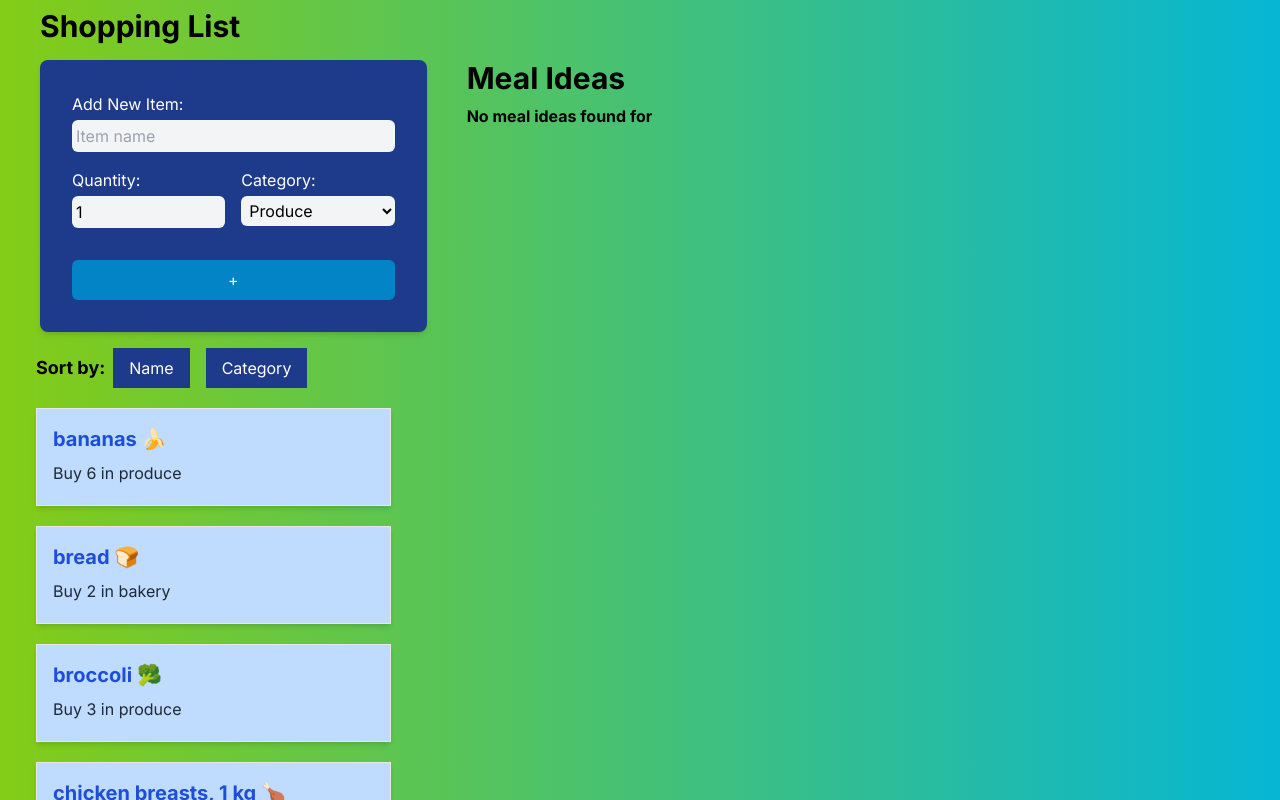
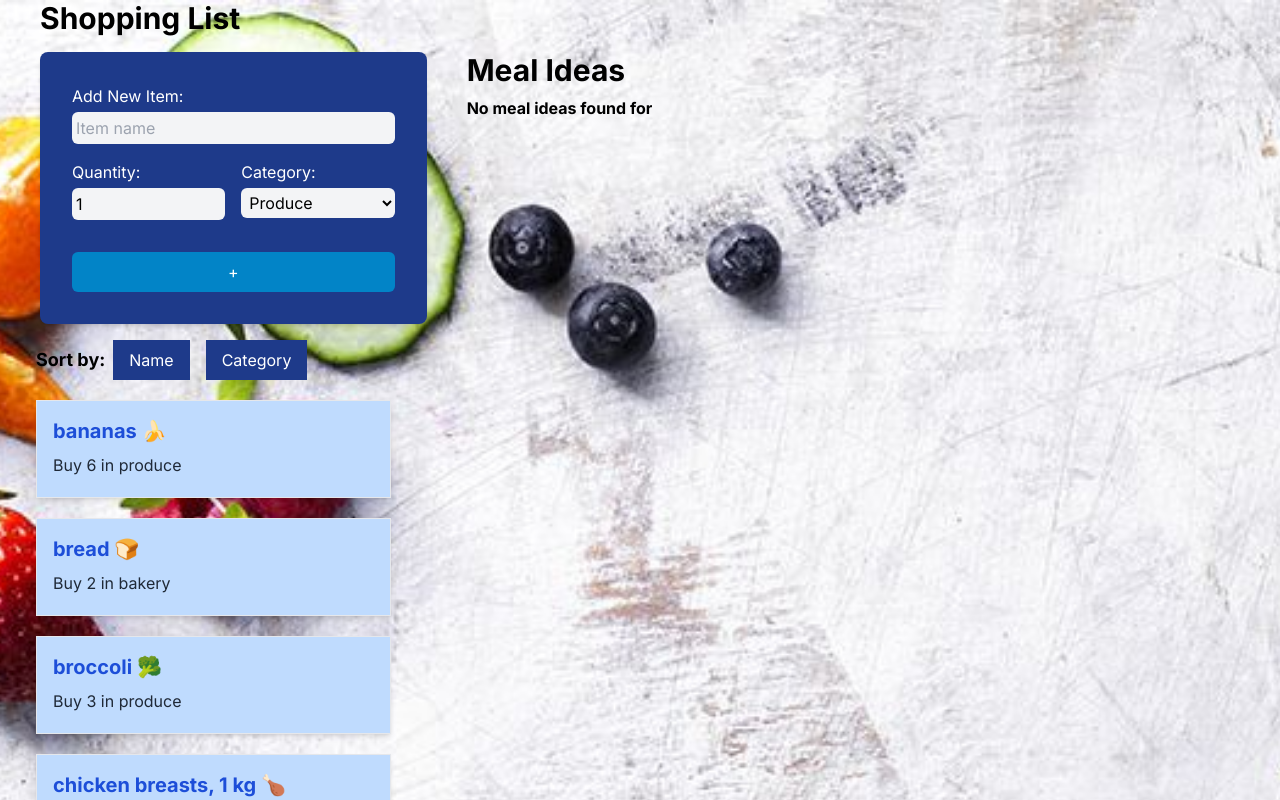
Before and after one commit to mosmee21/cprg306-assignments, a Next.js app: page /week7 in a window 1280 px wide. Shown: the top 800 px of the page. Built offline with nearby package versions, Linux system fonts and the light colour scheme.

Commit message:
background changed

```diff
--- a/app/page.js
+++ b/app/page.js
@@ -4,7 +4,7 @@ import StudentInfo from "./studentInfo";
 export default function page() {
   return (
       <div className=" min-h-screen text-center text-violet-900 bg-gradient-to-r from-lime-500 to-cyan-500 p-10 m-10 rounded-lg font-bold ">
-        <h1 className="text-2xl xt-decoration-line: underline mt-10 mb-10" >CPRG 306: Web Development 2 - Assignments</h1>
+        <h1 className="text-2xl xt-decoration-line: underline mt-10 mb-10 shadow-red-500 " >CPRG 306: Web Development 2 - Assignments</h1>
         <StudentInfo/><br></br>
         <Link href="./week2"className="hover:text-white">Week 2</Link><br/>
         <Link href="./week3"className="hover:text-white">Week 3</Link><br/>
--- a/app/week7/page.js
+++ b/app/week7/page.js
@@ -5,6 +5,8 @@ import ItemList from './item-list';
 import NewItem from './new-item';
 import itemsData from './items.json';
 import MealIdeas from './meal-ideas';
+
+
 
 function Page() {
   const [items, setItems] = useState(itemsData);
@@ -20,7 +22,7 @@ function Page() {
   };
 
   return (
-    <div className=" bg-gradient-to-r from-lime-500 to-cyan-500 py-2">
+    <div className="bg-cover bg-no-repeat bg-center w-full min-h-screen" style={{ backgroundImage: `url(/food.jpg)` }}>
       <h1 className="text-3xl font-bold ml-10 mb-4 text-black ">Shopping List</h1>
       <div className="flex space-x-10">
         <div className="w-1/3 ">
```
Also changed, not shown: public/food.jpg (added).
